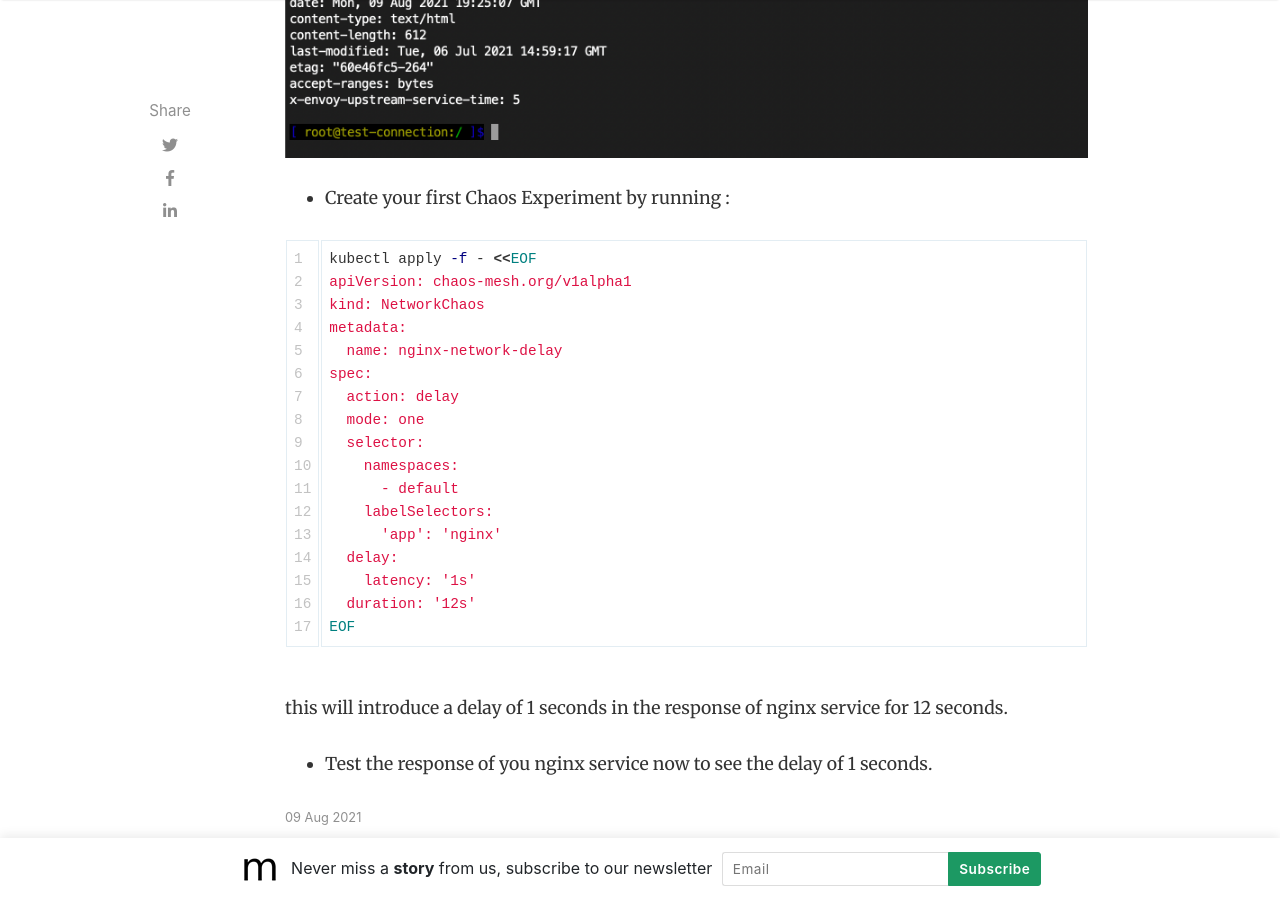
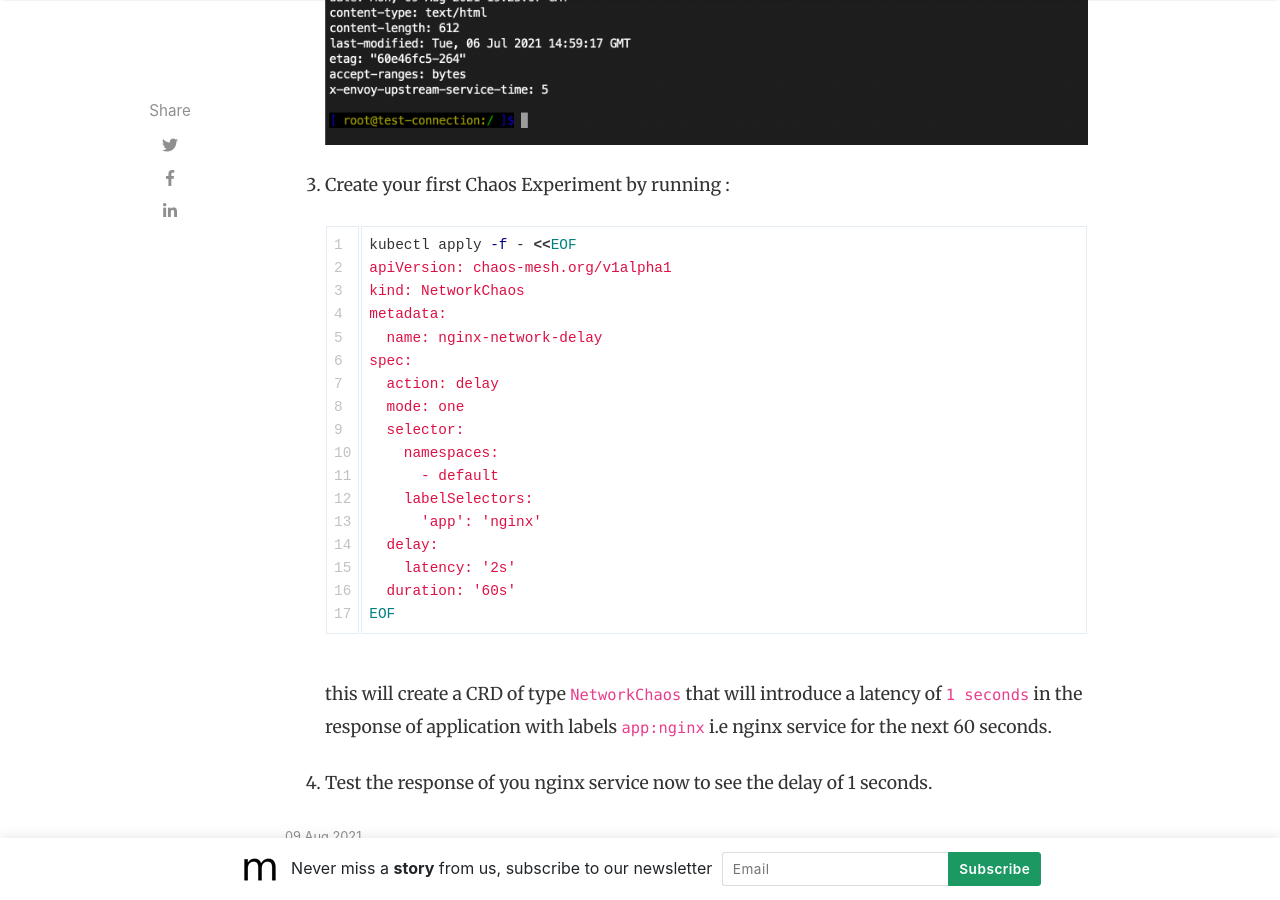
Before and after one commit to shardulsrivastava/shardulsrivastava.github.io, a Jekyll site: the page built from _posts/2021-08-09-cloud-native-chaos-engineering-with-chaos-mesh.md, in a window 1280 px wide and 900 px high, scrolled down 5060 px. Built offline with Jekyll 4.4.1, drawn with Linux system fonts in a browser that asks for light colours; nearby versions of some CDN libraries; comment, search, counter and statistics services are not loaded; some of the changed text lies outside the part shown.

Commit message:
Add chaos engineering blog details

````diff
--- a/_posts/2021-08-09-cloud-native-chaos-engineering-with-chaos-mesh.md
+++ b/_posts/2021-08-09-cloud-native-chaos-engineering-with-chaos-mesh.md
@@ -18,7 +18,7 @@
 
 Chaos Engineering started at Netflix back in 2010 when Netflix moved from on-prem servers to AWS infrastructure to test the resiliency of their infrastructure.
 
-In 2012, Netflix open-sourced [ChaosMonkey](https://github.com/Netflix/chaosmonkey) under Apache 2.0 license as a tool to test the resilience of your application infrastructure.
+In 2012, Netflix open-sourced [ChaosMonkey](https://github.com/Netflix/chaosmonkey) under Apache 2.0 license that randomly terminates instances to ensure that services are resilient to instance failures.
 
 
 #### Cloud Native Chaos Engineering in CNCF Landscape
@@ -30,7 +30,6 @@
 2. CRDs for Chaos Management
 3. Extensible and pluggable
 4. Broad Community adoption
-
 
 CNCF has two sandbox projects for Cloud Native Chaos Engineering
 
@@ -66,90 +65,89 @@
 
 To install Chaos Mesh using Helm :
 
-+ Add the Chaos Mesh repository to the Helm repository.
+1. Add the Chaos Mesh repository to the Helm repository.
 
-```bash
-helm repo add chaos-mesh https://charts.chaos-mesh.org
-```
+   ```bash
+   helm repo add chaos-mesh https://charts.chaos-mesh.org
+   ```
 
-+ It's recommended to install ChaosMesh in a separate namespace, so you can either create a namespace `chaos-testing` manually or let Helm create it automatically, if it doesn't exist :
+2. It's recommended to install ChaosMesh in a separate namespace, so you can either create a namespace `chaos-testing` manually or let Helm create it automatically, if it doesn't exist :
 
-```bash
-helm upgrade \
-     --install \
-     chaos-mesh \
-     chaos-mesh/chaos-mesh \
-     -n chaos-testing \
-     --create-namespace \
-     --version v2.0.0 \
-     --wait
-```
+   ```bash
+   helm upgrade \
+        --install \
+        chaos-mesh \
+        chaos-mesh/chaos-mesh \
+        -n chaos-testing \
+        --create-namespace \
+        --version v2.0.0 \
+        --wait
+   ```
 
-Note: If you're using GKE or EKS with `containerd`, then use
+   Note: If you're using GKE or EKS with `containerd`, then use
 
-```bash
-helm upgrade \
-     --install \
-     chaos-mesh \
-     chaos-mesh/chaos-mesh \
-     -n chaos-testing \
-     --create-namespace \
-     --set chaosDaemon.runtime=containerd \
-     --set chaosDaemon.socketPath=/run/containerd/containerd.sock \
-     --version v2.0.0 \
-     --wait
-```
+   ```bash
+   helm upgrade \
+        --install \
+        chaos-mesh \
+        chaos-mesh/chaos-mesh \
+        -n chaos-testing \
+        --create-namespace \
+        --set chaosDaemon.runtime=containerd \
+        --set chaosDaemon.socketPath=/run/containerd/containerd.sock \
+        --version v2.0.0 \
+        --wait
+   ```
 
-+ Verify if pods are running :
+3. Verify if pods are running :
 
-```bash
-kubectl get pods -n chaos-testing
-```
+   ```bash
+   kubectl get pods -n chaos-testing
+   ```
 
 #### Run First Chaos Mesh Experiment
 
-Chaos Experiment describes how and what type of fault is injected.
+Chaos Experiment describes what type of fault is injected and how.
 
-+ Setup a Nginx pod and expose it as a service on port 80.
+1. Setup a Nginx pod and expose it as a service on port 80.
 
-```bash
-k run nginx --image=nginx --labels="app=nginx" --port=80 --expose
-```
+   ```bash
+   kubectl run nginx --image=nginx --labels="app=nginx" --port=80 --expose
+   ```
 
-+ Open another terminal and setup a test pod to test the connectivity to nginx service :
+2. Open another terminal and setup a test pod to test the connectivity to nginx service :
 
-```bash
-kubectl run -it test-connection --image=radial/busyboxplus:curl -- sh
-curl nginx
-```
+   ```bash
+   kubectl run -it test-connection --image=radial/busyboxplus:curl -- sh
+   curl nginx
+   ```
+   this should show the response like this :
 
-this should show the response like this :
-
-![nginx-test]({{ site.baseurl }}/assets/images/nginx-test.png)
+   ![nginx-test]({{ site.baseurl }}/assets/images/nginx-test.png)
 
 
-+ Create your first Chaos Experiment by running :
+3. Create your first Chaos Experiment by running :
 
-```bash
-kubectl apply -f - <<EOF
-apiVersion: chaos-mesh.org/v1alpha1
-kind: NetworkChaos
-metadata:
-  name: nginx-network-delay
-spec:
-  action: delay
-  mode: one
-  selector:
-    namespaces:
-      - default
-    labelSelectors:
-      'app': 'nginx'
-  delay:
-    latency: '1s'
-  duration: '12s'
-EOF
-```
+   ```bash
+   kubectl apply -f - <<EOF
+   apiVersion: chaos-mesh.org/v1alpha1
+   kind: NetworkChaos
+   metadata:
+     name: nginx-network-delay
+   spec:
+     action: delay
+     mode: one
+     selector:
+       namespaces:
+         - default
+       labelSelectors:
+         'app': 'nginx'
+     delay:
+       latency: '2s'
+     duration: '60s'
+   EOF
+   ```
 
-this will introduce a delay of 1 seconds in the response of nginx service for 12 seconds.
+   this will create a CRD of type `NetworkChaos` that will introduce a latency of `1 seconds` in the response of application with labels `app:nginx` i.e nginx service for the next 60 seconds.
 
-+ Test the response of you nginx service now to see the delay of 1 seconds.
+4. Test the response of you nginx service now to see the delay of 1 seconds.
````
